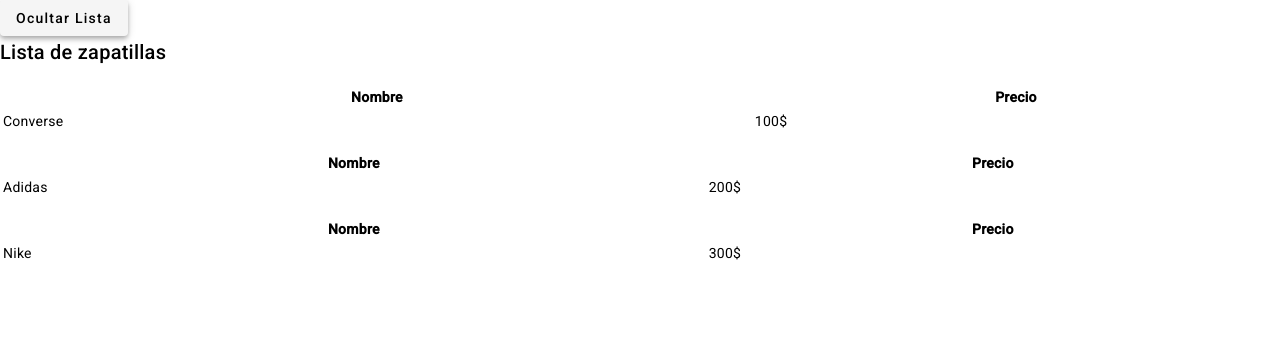
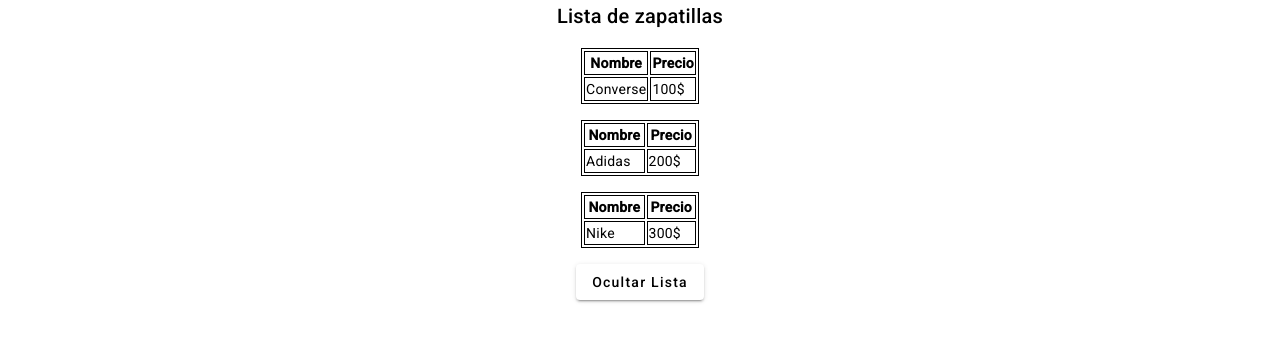
Before and after one commit to Portero20/proyecto-angular, an Angular app: page / in a window 1280 px wide. Shown: the top 342 px of the page. Built offline with nearby package versions, Linux system fonts and the light colour scheme.

Commit message:
Estilos componente Agregamos estilos para el componente

```diff
--- a/src/app/app.component.scss
+++ b/src/app/app.component.scss
@@ -0,0 +1,38 @@
+.content {
+
+    display: flex;
+    justify-content: center;
+    align-items: center;
+    flex-direction: column-reverse;
+
+    .containerLista {
+
+        display: flex;
+        flex-direction: column;
+        align-items: center;
+
+        .tablaContainer,
+        th,
+        td {
+
+            border: 1px solid black;
+
+        }
+
+    }
+
+    .items__zapas {
+
+        display: flex;
+        flex-direction: column;
+
+        &-lista {
+
+            border: 1px solid black;
+            font-weight: 500;
+
+        }
+
+    }
+
+}
```
